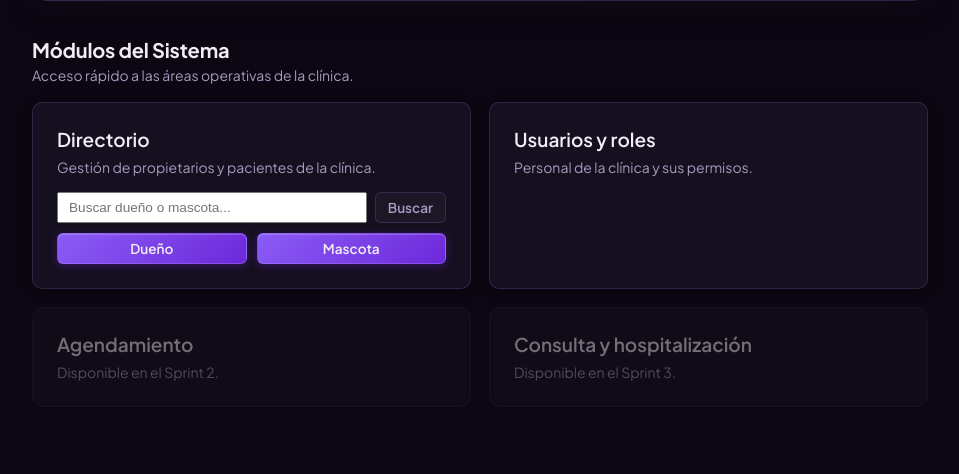
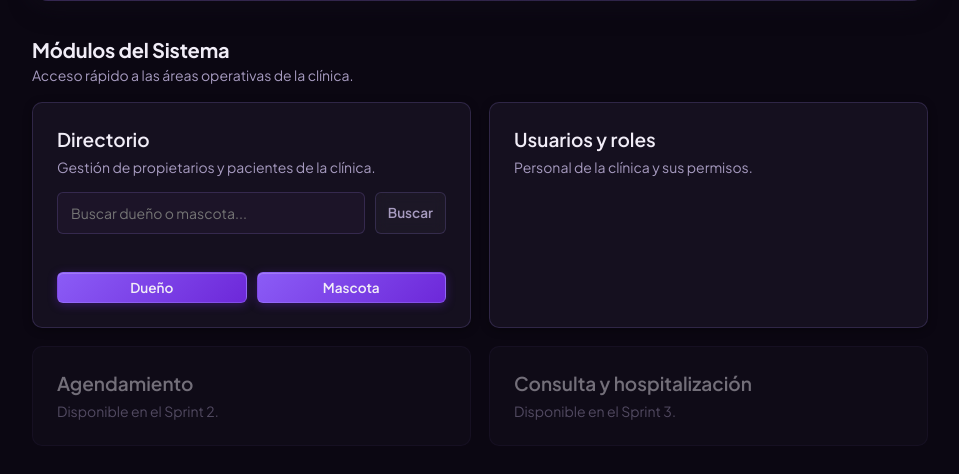
Before and after one commit to Cruz-Fernando/prados-pets, a Django app: page /panel/ in a window 1280 px wide. Shown: the part 369-843 px from the top of the page, without its empty margins (160-1119 px from the left). Before the commit the page ends 776 px from the top, so only its background shows below. Run offline with Django 5.2, Linux system fonts and the light colour scheme; a user stored in the database is signed in; data comes from the database, SQL or seed files in the repository.

Commit message:
Armoniza estilo de la barra de busqueda con el diseno del sitio

```diff
--- a/static/css/styles.css
+++ b/static/css/styles.css
@@ -865,6 +865,33 @@ button {
    Formularios Internos
    ============================================================ */
 
+.app-input {
+  border: 1px solid var(--border);
+  border-radius: var(--radius-sm);
+  padding: 11px 13px;
+  font-size: 14px;
+  font-family: var(--font-ui);
+  color: var(--text);
+  background: var(--surface-alt);
+  transition: border-color var(--transition-fast), background var(--transition-fast);
+}
+
+.app-input:focus {
+  border-color: var(--accent);
+  background: #20172e;
+  outline: none;
+}
+
+.app-search {
+  display: flex;
+  gap: 10px;
+}
+
+.app-search .app-input {
+  flex: 1;
+  min-width: 0;
+}
+
 .app-form {
   max-width: 440px;
   display: flex;
--- a/templates/usuarios/dashboard.html
+++ b/templates/usuarios/dashboard.html
@@ -47,8 +47,8 @@
           <h2>Directorio</h2>
           <p>Gestión de propietarios y pacientes de la clínica.</p>
         </div>
-        <form method="get" action="{% url 'buscar_directorio' %}" style="display: flex; gap: 8px; margin-top: 15px;">
-          <input type="text" name="q" class="app-input" placeholder="Buscar dueño o mascota..." style="flex: 1; font-size: 0.85rem; padding: 6px 10px;">
+        <form method="get" action="{% url 'buscar_directorio' %}" class="app-search" style="margin-top: 15px;">
+          <input type="text" name="q" class="app-input" placeholder="Buscar dueño o mascota...">
           <button type="submit" class="btn btn--ghost" style="font-size: 0.85rem; padding: 6px 12px;">Buscar</button>
         </form>
         <div style="display: flex; gap: 10px; margin-top: 10px;">
```
